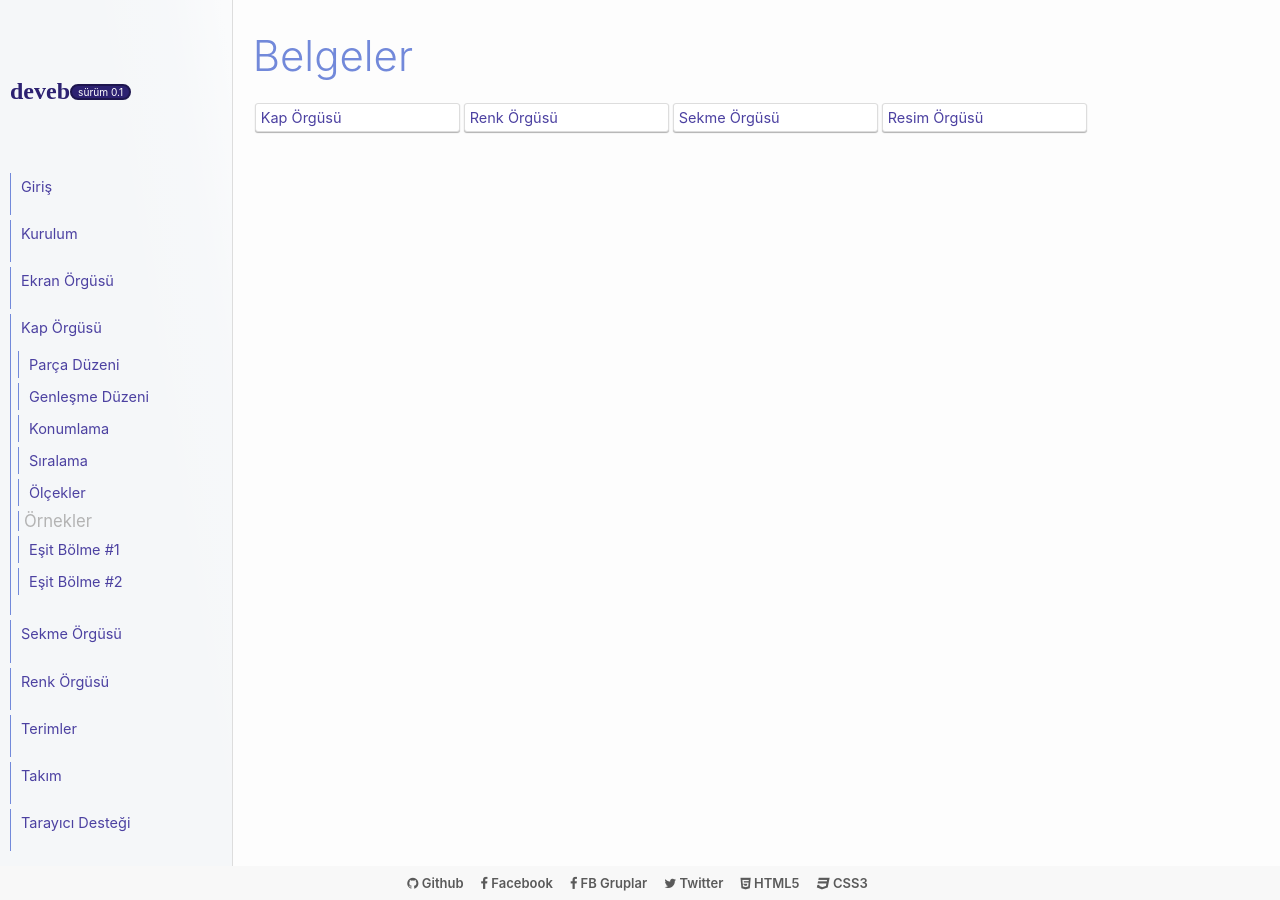
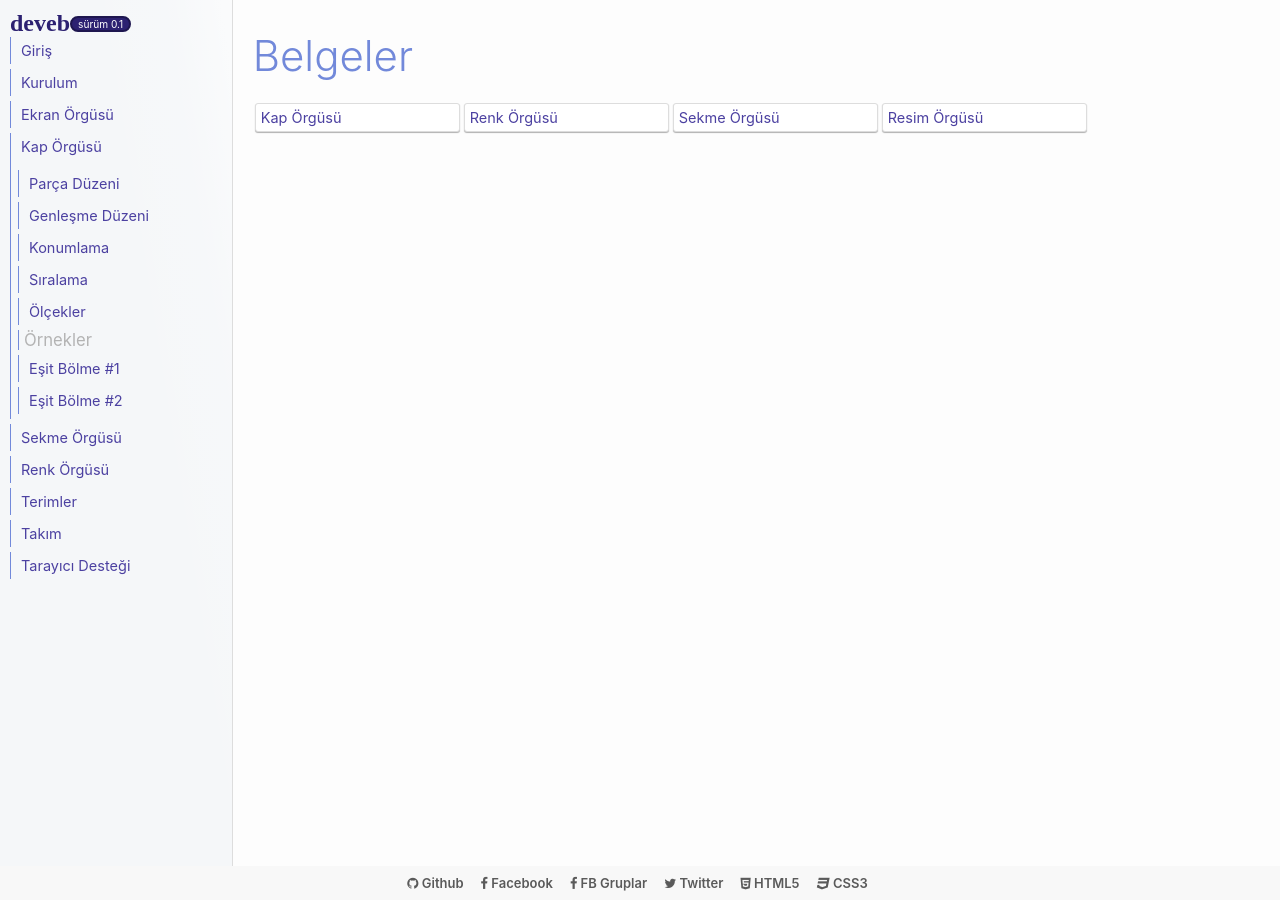
Before and after one commit to data-deveb/data-deveb.github.io, a Jekyll site: the page built from belgeler/belgeler.html, in a window 1280 px wide. Built offline with Jekyll 4.4.1, drawn with Linux system fonts in a browser that asks for light colours; some web fonts are replaced.

Commit message:
Sol menünün dağılması düzeltildi.

```diff
--- a/_layouts/default.html
+++ b/_layouts/default.html
@@ -6,7 +6,7 @@
 <body data-gnl="sütun sığdır">
 
   <div data-gnl="1 1p sığdır oluk-çevre">
-    <div id="sol-alan" data-gnl="1 1p" data-kçk="4 22p sığdır oluk-çevre">
+    <div id="sol-alan" data-gnl="1 1p üstte" data-kçk="4 22p sığdır oluk-çevre">
       <div data-gnl="1 1p göbekte geniş-aralıklı" data-dev="2 3p sağda-ol göbekte-ol">
         <a data-gnl="0" href="/" class="logo2">deveb</a><span class="birincil" data-gnl="0 göbekte-ol" data-imgelik="kapsül küçük">sürüm 0.1</span>
       </div>
```
